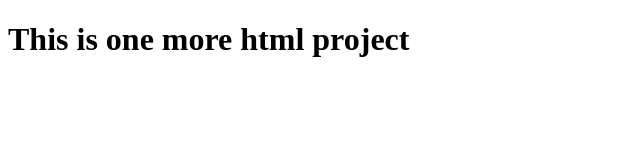
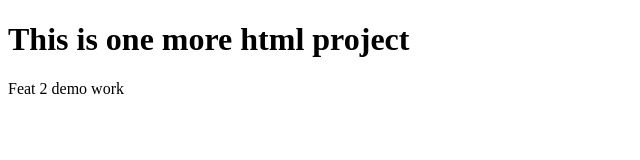
Before and after one commit to priyanshu0125/Another_one, a plain HTML site: page index.html in a window 1280 px wide. Shown: the whole page, without its empty margins (0-640 px from the left). Drawn offline with Linux system fonts and the light colour scheme.

Commit message:
added content to feat2

```diff
--- a/index.html
+++ b/index.html
@@ -7,5 +7,6 @@
 </head>
 <body>
     <h1>This is one more html project</h1>
+    <p>Feat 2 demo work</p>
 </body>
 </html>
```
